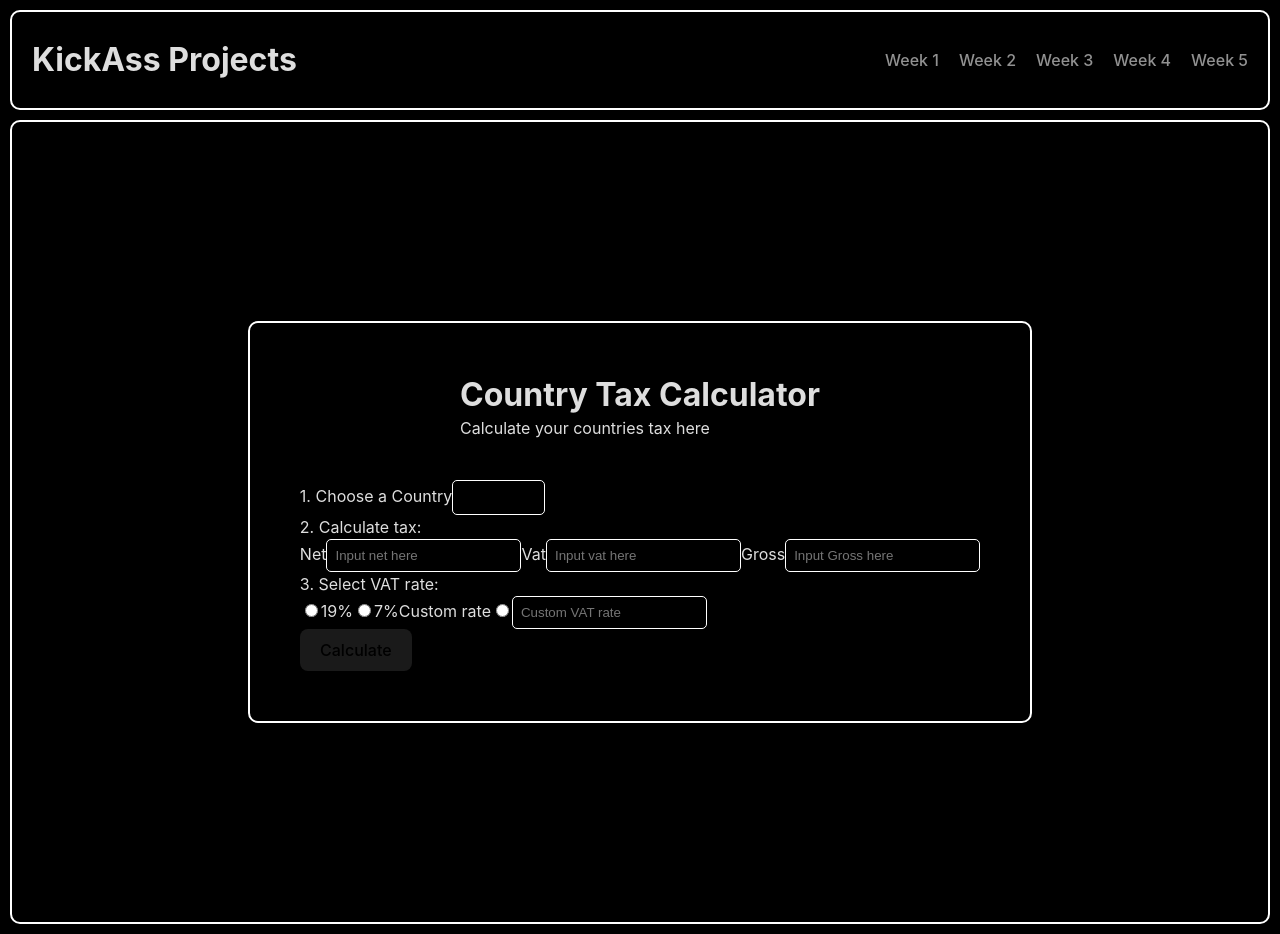
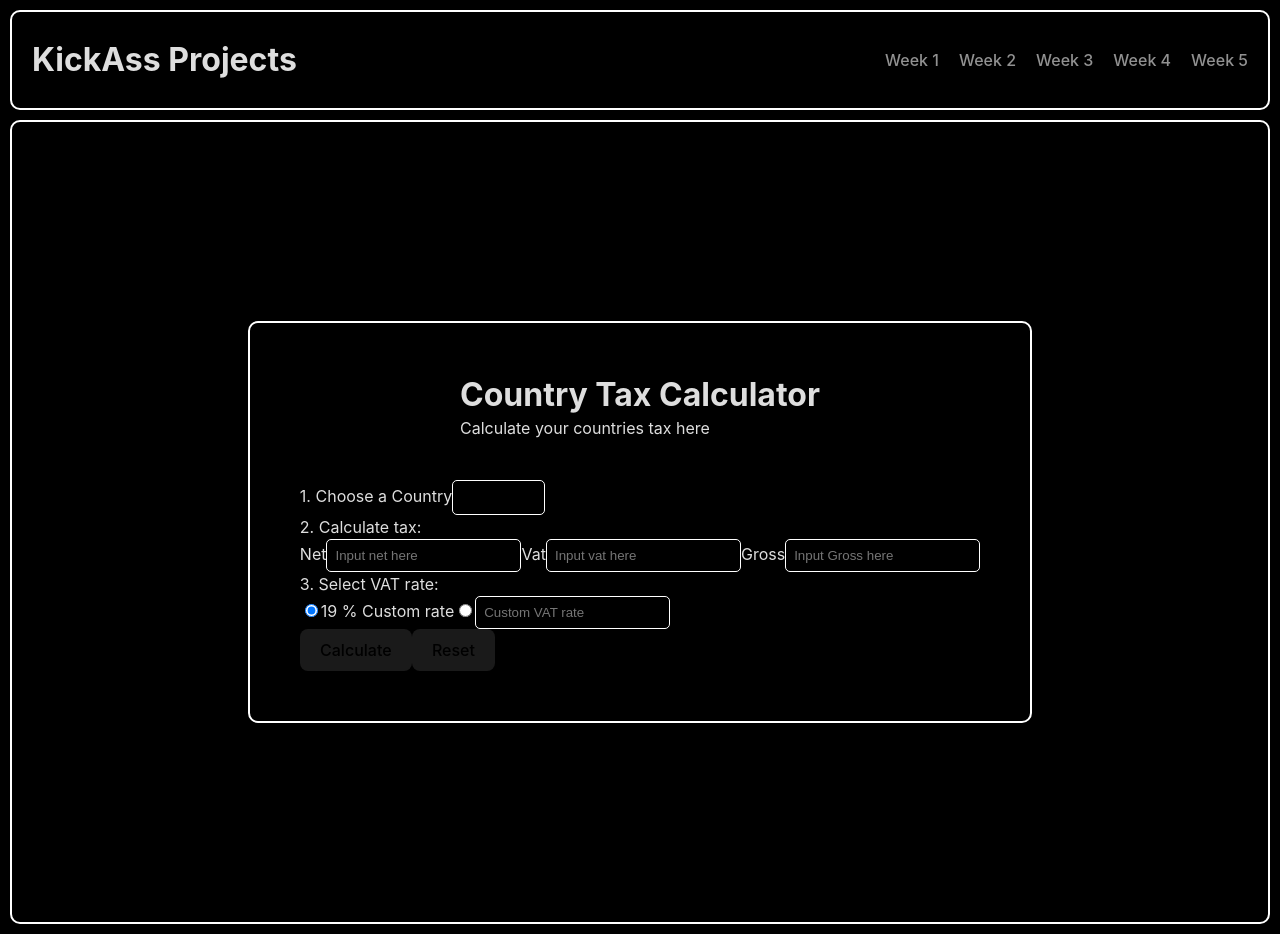
Before and after one commit to Phil-star1984/kickass_projects, a React (Vite) app: page /weekone in a window 1280 px wide. Built offline with nearby package versions, Linux system fonts and the light colour scheme.

Commit message:
Add Calculate Functionality

```diff
--- a/src/components/WeekOne.jsx
+++ b/src/components/WeekOne.jsx
@@ -1,33 +1,60 @@
 import React, { useState, useEffect } from "react";
 
 function WeekOne() {
+  const [country, setCountry] = useState("germany");
   const [vat, setVat] = useState("");
   const [gross, setGross] = useState("");
   const [net, setNet] = useState("");
-  const [otherRate, setOtherRate] = useState("");
+  const [customVatRate, setCustomVatRate] = useState("");
   const [taxRateOne, setTaxRateOne] = useState("");
-  const [taxRateTwo, setTaxRateTwo] = useState("");
+
+  const countryVatRate = { germany: "19", poland: "23", france: "20" };
 
   const handleSubmit = (e) => {
     e.preventDefault();
 
-    calculateTax();
+    // check country
+    // console.log(countryVatRate.germany);
+    // check if there is a custom VAT rate input (other than default)
+    // calculate missing input fields
 
-    console.log(vat, gross, net, otherRate, taxRateOne, taxRateTwo);
+    /* console.log(vat, gross, net, customVatRate, taxRateOne); */
 
     const form = e.target;
     const formData = new FormData(form);
+    /* console.log(formData); */
 
-    /* console.log(formData); */
     const formJson = Object.fromEntries(formData.entries());
     console.log(formJson);
+
+    calculateTax(country);
   };
 
-  const calculateTax = () => {
-    /* const grossResult = Number(net) + Number(vat); */
+  /* const calculateTax = () => {
+    if (net) {
+      const calculateVat = +net * vat_rate;
+    }
+    // const grossResult = Number(net) + Number(vat);
     const grossResult = +net + +vat;
     setGross(grossResult);
-  };
+  }; */
+
+  function calculateTax(country) {
+    // check if custom VAT rate
+    if (customVatRate) {
+      console.log("The user entered a custom VAT rate");
+      const calculateVat = +net * (+customVatRate / 100);
+      setVat(calculateVat);
+      const grossResult = +net + calculateVat;
+      setGross(grossResult);
+    } else {
+      // get VAT rate from country
+      const getCountryVatRate = +countryVatRate[country];
+      console.log("VAT RATE: ", getCountryVatRate);
+
+      // calculate missing fields
+    }
+  }
 
   return (
     <div className="weekone_outer_container">
@@ -38,8 +65,15 @@ function WeekOne() {
         </div>
         <div className="weekone_content">
           <form type="submit" className="submit_form" onSubmit={handleSubmit}>
-            <label htmlFor="countries">1. Choose a Country</label>
-            <select name="countries" id="countries" defaultValue="poland">
+            <label htmlFor="country">1. Choose a Country</label>
+            <select
+              name="country"
+              id="country"
+              defaultValue="germany"
+              onChange={(e) => {
+                setCountry(e.target.value);
+              }}
+            >
               <option value="germany">Germany</option>
               <option value="poland">Poland</option>
               <option value="france">France</option>
@@ -75,32 +109,37 @@ function WeekOne() {
               <p>3. Select VAT rate:</p>
               <input
                 type="radio"
-                value="19"
-                name="tax_rate"
-                onChange={(e) => setTaxRateOne(e.target.value)}
+                value={countryVatRate[country]}
+                name="vat_rate"
+                onChange={() => setCustomVatRate("")}
+                checked={
+                  customVatRate === "" ||
+                  customVatRate === countryVatRate[country]
+                }
               />
-              <label htmlFor="tax_rate_one">19%</label>
+              <label htmlFor="vat_rate">{countryVatRate[country]} %</label>
+
+              <label htmlFor="vat_rate"> Custom rate</label>
               <input
                 type="radio"
-                value="7"
-                name="tax_rate"
-                onChange={(e) => setTaxRateTwo(e.target.value)}
-              />
-              <label htmlFor="tax_rate_two">7%</label>
-              <label htmlFor="other_rate">Custom rate</label>
-              <input
-                type="radio"
-                name="tax_rate"
-                value={otherRate}
-                onChange={(e) => setOtherRate(e.target.value)}
+                name="vat_rate"
+                checked={
+                  customVatRate !== "" &&
+                  customVatRate !== countryVatRate[country]
+                }
               />
               <input
                 type="text"
-                name="other_rate"
+                name="vat_rate"
+                value={customVatRate}
+                onChange={(e) => setCustomVatRate(e.target.value)}
                 placeholder="Custom VAT rate"
               />
             </div>
             <button type="submit">Calculate</button>
+            <button type="reset" value="reset">
+              Reset
+            </button>
           </form>
         </div>
       </div>
```
